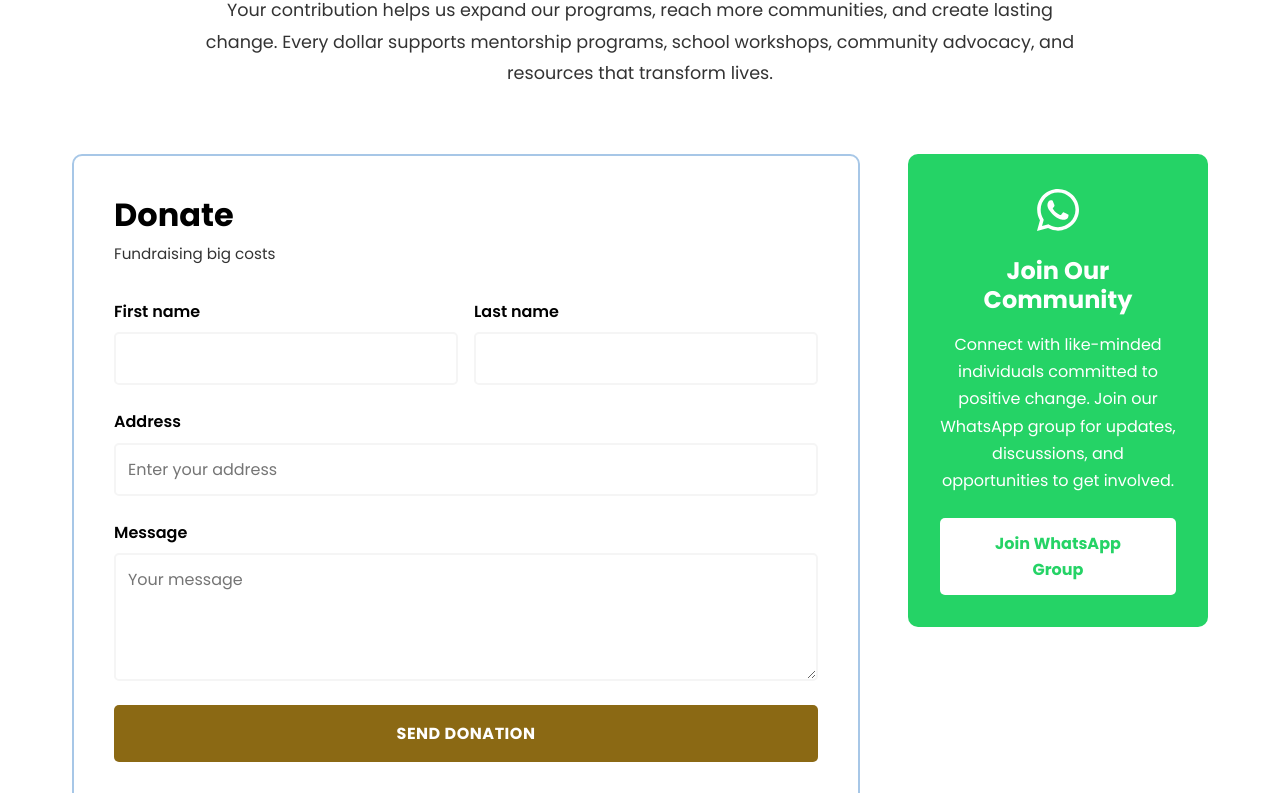
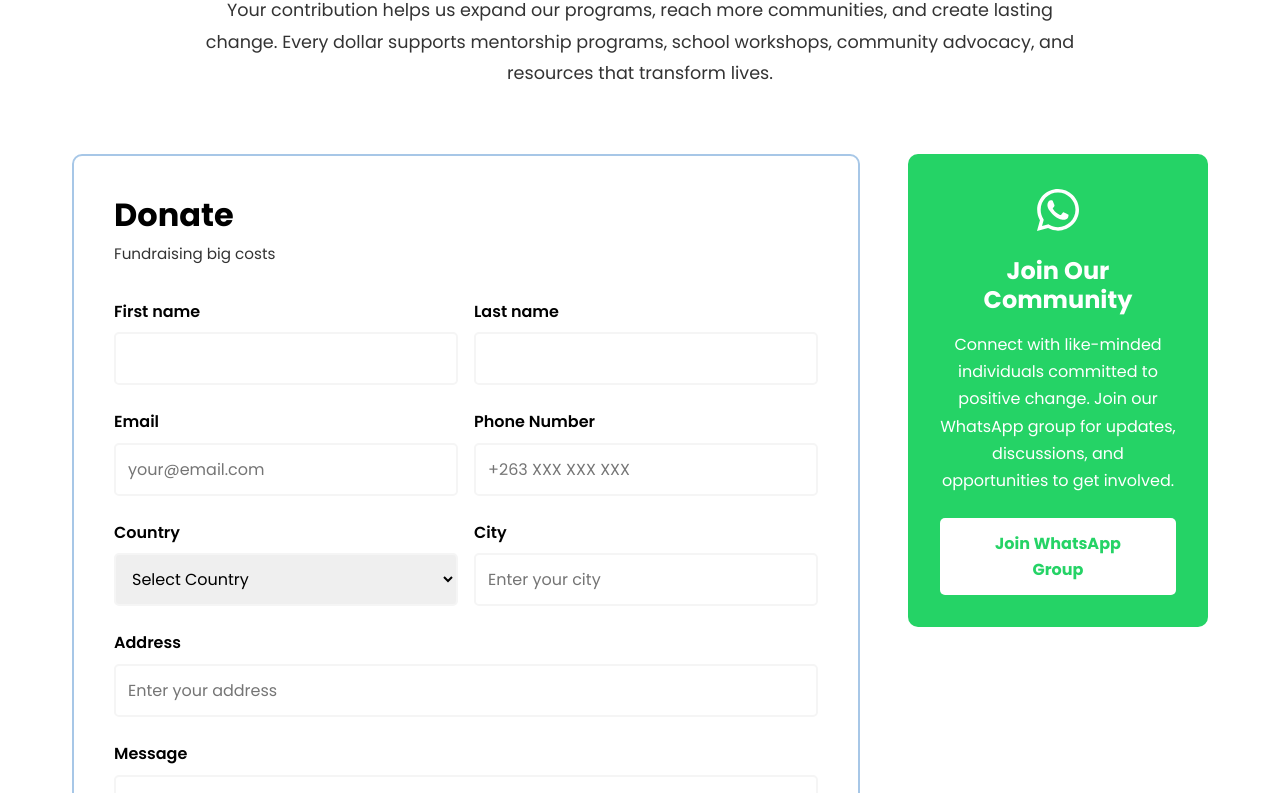
Before and after one commit to Leeroy-Brown01/majita_mens_network, a React (Vite) app: page /donate in a window 1280 px wide. Shown: the part 488-1281 px from the top of the page. Built offline with nearby package versions, Linux system fonts and the light colour scheme.

Commit message:
Added fields on donate page

```diff
--- a/src/pages/Donate.tsx
+++ b/src/pages/Donate.tsx
@@ -6,11 +6,15 @@ function Donate() {
   const [formData, setFormData] = useState({
     firstname: '',
     lastname: '',
+    email: '',
+    phone: '',
+    country: '',
+    city: '',
     address: '',
     message: ''
   });
 
-  const handleChange = (e: React.ChangeEvent<HTMLInputElement | HTMLTextAreaElement>) => {
+  const handleChange = (e: React.ChangeEvent<HTMLInputElement | HTMLTextAreaElement | HTMLSelectElement>) => {
     setFormData({
       ...formData,
       [e.target.name]: e.target.value
@@ -42,6 +46,10 @@ function Donate() {
         setFormData({
           firstname: '',
           lastname: '',
+         email: '',
+          phone: '',
+          country: '',
+          city: '',
           address: '',
           message: ''
         });
@@ -100,6 +108,70 @@ function Donate() {
                       id="lastname"
                       name="lastname"
                       value={formData.lastname}
+                      onChange={handleChange}
+                      required
+                    />
+                  </div>
+                </div>
+
+                <div className="form-row">
+                  <div className="form-group">
+                    <label htmlFor="email">Email</label>
+                    <input
+                      type="email"
+                      id="email"
+                      name="email"
+                      placeholder="your@email.com"
+                      value={formData.email}
+                      onChange={handleChange}
+                      required
+                    />
+                  </div>
+
+                  <div className="form-group">
+                    <label htmlFor="phone">Phone Number</label>
+                    <input
+                      type="tel"
+                      id="phone"
+                      name="phone"
+                      placeholder="+263 XXX XXX XXX"
+                      value={formData.phone}
+                      onChange={handleChange}
+                      required
+                    />
+                  </div>
+                </div>
+
+                <div className="form-row">
+                  <div className="form-group">
+                    <label htmlFor="country">Country</label>
+                    <select
+                      id="country"
+                      name="country"
+                      value={formData.country}
+                      onChange={handleChange}
+                      required
+                    >
+                      <option value="">Select Country</option>
+                      <option value="Zimbabwe">Zimbabwe</option>
+                      <option value="South Africa">South Africa</option>
+                      <option value="Botswana">Botswana</option>
+                      <option value="Zambia">Zambia</option>
+                      <option value="Mozambique">Mozambique</option>
+                      <option value="Malawi">Malawi</option>
+                      <option value="Namibia">Namibia</option>
+                      <option value="Other">Other</option>
+                    </select>
+                  </div>
+
+                  <div className="form-group">
+                    <label htmlFor="city">City</label>
+                    <input
+                      type="text"
+                      id="city"
+                      name="city"
+                      placeholder="Enter your city"
+                      value={formData.city}
                       onChange={handleChange}
                       required
                     />
```
